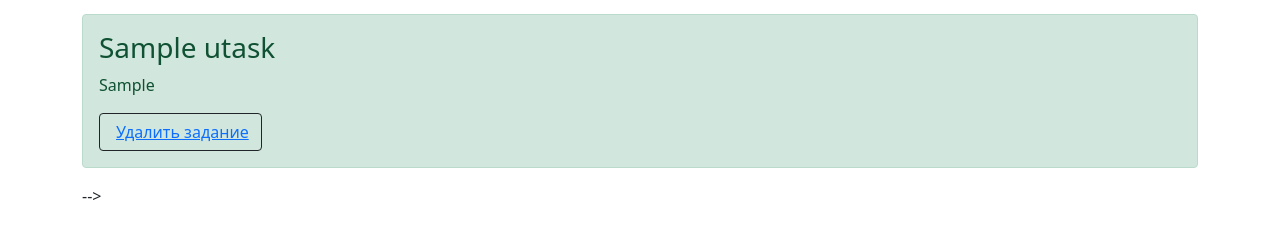
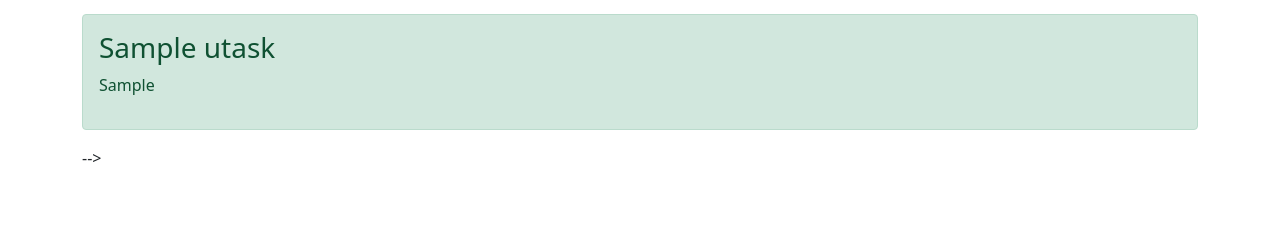
Before and after one commit to ilya1231231/to_do_board, a Django app: page /profile-board/ in a window 1280 px wide. Shown: the part 230-470 px from the top of the page. Run offline with Django 3.2, Linux system fonts and the light colour scheme; a user stored in the database is signed in; tables that the repository leaves empty hold one stand-in row (values such as "Sample post").

Commit message:
fixed bugs

```diff
--- a/second_site/first_app/mixins.py
+++ b/second_site/first_app/mixins.py
@@ -10,6 +10,7 @@
             worker = Worker.objects.filter(user=request.user).first()
             user_profile = Profile.objects.filter(owner=worker).first()
 
+
         self.user_profile = user_profile
 
 
--- a/second_site/first_app/models.py
+++ b/second_site/first_app/models.py
@@ -31,11 +31,9 @@
 
 
 class UTask(models.Model):
-    user = models.ForeignKey('Worker', null=True, verbose_name='Берущий задание', on_delete=models.CASCADE)
     profile = models.ForeignKey('Profile', null=True, verbose_name='Профиль', on_delete=models.CASCADE,related_name='related_profile')
     u_title = models.CharField('Название', max_length=50, null=True, blank=True)
     u_task = models.CharField('Описание', max_length=1024, null=True, blank=True )
-    object_id = models.PositiveIntegerField()
 
 
     def __str__(self):
--- a/second_site/first_app/templates/first_app/user-profile.html
+++ b/second_site/first_app/templates/first_app/user-profile.html
@@ -26,10 +26,6 @@
 
                 <h3>{{ item.u_title }}</h3>
                 <p>{{ item.u_task }}</p>
-            <button class="btn btn-outline-dark flex-shrink-0" type="button">
-                <i class="bi-cart-fill me-1"></i>
-                <a href="{% url 'delete_from_profile' i.id %}">Удалить задание</a>
-            </button>
 
         </div>
     {% endfor %}
--- a/second_site/first_app/urls.py
+++ b/second_site/first_app/urls.py
@@ -11,7 +11,7 @@
     path('logout/', LogoutView.as_view(next_page='/'), name='logout'),
     path('todoboard/', views.ShowBoardView.as_view(), name='todoboard'),
     path('take_todo_item/<int:i>/', views.TakeTodoItemView.as_view(), name='take'),
-    path('delete_from_profile/<int:i>/', views.DeleteTaskUserView.as_view(), name='delete_from_profile'),
+    # path('delete_from_profile/<int:i>/', views.DeleteTaskUserView.as_view(), name='delete_from_profile'),
     path('profile-board/', views.ProfileView.as_view(), name='profiles')
 
 
--- a/second_site/first_app/views.py
+++ b/second_site/first_app/views.py
@@ -67,7 +67,7 @@
         # worker = Worker.objects.get(user=request.user)
         # user_profile = Profile.objects.get(owner=worker)
         takedtask, created = UTask.objects.get_or_create(
-            user=self.user_profile.owner, u_title=title, u_task=task
+                 u_title=title, u_task=task
         )
         if created:
             self.user_profile.u_individual_task.add(takedtask)
@@ -78,21 +78,21 @@
         return HttpResponseRedirect('/profile-board/')
 
 
-class DeleteTaskUserView(ProfileMixin, View):
-
-    def get(self, request, *args, **kwargs):
-        i = kwargs.get('i')
-        u_title = UTask.objects.get(id=i)
-        print(i)
-        worker = Worker.objects.get(user=request.user)
-        user_profile = Profile.objects.get(owner=worker)
-        takedtask, created = UTask.objects.get_(
-            u_title=title, u_task=task
-        )
-        # if created:
-        #     self.user_profile.u_individual_task.add(takedtask)
-        u_title.delete()
-        self.user_profile.save()
-        messages.add_message(request, messages.INFO, 'Вы успешно удалили задание')
-
-        return HttpResponseRedirect('/profile-board/')
+# class DeleteTaskUserView(ProfileMixin, View):
+#
+#     def get(self, request, *args, **kwargs):
+#         i = kwargs.get('i')
+#         u_title = UTask.objects.get(id=i)
+#         print(i)
+#         worker = Worker.objects.get(user=request.user)
+#         user_profile = Profile.objects.get(owner=worker)
+#         takedtask, created = UTask.objects.get_(
+#             u_title=title, u_task=task
+#         )
+#         # if created:
+#         #     self.user_profile.u_individual_task.add(takedtask)
+#         u_title.delete()
+#         self.user_profile.save()
+#         messages.add_message(request, messages.INFO, 'Вы успешно удалили задание')
+#
+#         return HttpResponseRedirect('/profile-board/')
```
Also changed, not shown: second_site/first_app/migrations/0012_auto_20210815_2050.py (added), 1 other file.
